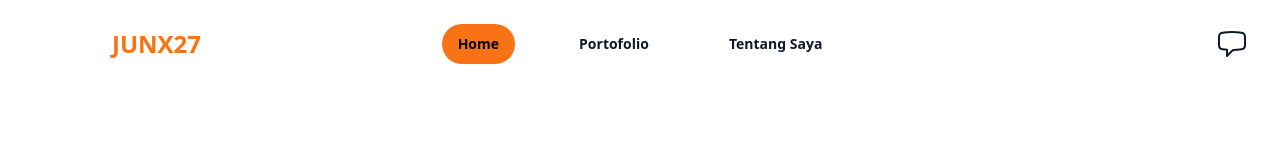
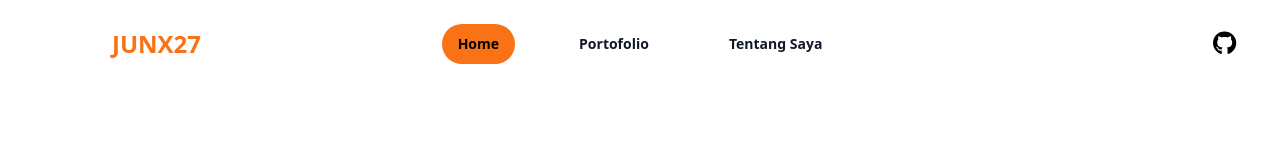
Before and after one commit to Junx27/portofolio, a React (Vite) app: page / in a window 1280 px wide. Shown: the top 160 px of the page. Built offline with nearby package versions, Linux system fonts and the light colour scheme; the HTML template or start-up script is replaced by a standard one.

Commit message:
icon github

```diff
--- a/src/components/NavbarComponent.jsx
+++ b/src/components/NavbarComponent.jsx
@@ -3,6 +3,8 @@ import { Dialog } from "@headlessui/react";
 import { Bars3Icon, XMarkIcon } from "@heroicons/react/24/outline";
 import { navigation } from "../data/data";
 import { NavLink } from "react-router-dom";
+import { FontAwesomeIcon } from "@fortawesome/react-fontawesome";
+import { faGithub } from "@fortawesome/free-brands-svg-icons";
 
 export default function Navbar() {
   const [mobileMenuOpen, setMobileMenuOpen] = useState(false);
@@ -68,25 +70,12 @@ export default function Navbar() {
             ))}
           </div>
           <div className="hidden lg:flex lg:flex-1 lg:justify-end">
-            <a
-              href="#"
-              className="text-sm font-semibold leading-6 text-gray-900 hover:text-orange-600"
-            >
-              <svg
-                xmlns="http://www.w3.org/2000/svg"
-                fill="none"
-                viewBox="0 0 24 24"
-                strokeWidth={1.5}
-                stroke="currentColor"
-                className="w-8 h-8"
-              >
-                <path
-                  strokeLinecap="round"
-                  strokeLinejoin="round"
-                  d="M2.25 12.76c0 1.6 1.123 2.994 2.707 3.227 1.087.16 2.185.283 3.293.369V21l4.076-4.076a1.526 1.526 0 011.037-.443 48.282 48.282 0 005.68-.494c1.584-.233 2.707-1.626 2.707-3.228V6.741c0-1.602-1.123-2.995-2.707-3.228A48.394 48.394 0 0012 3c-2.392 0-4.744.175-7.043.513C3.373 3.746 2.25 5.14 2.25 6.741v6.018z"
-                />
-              </svg>
-            </a>
+            <NavLink to="https://github.com/Junx27" target="blank">
+              <FontAwesomeIcon
+                icon={faGithub}
+                className="mx-3 hover:text-orange-500 text-2xl"
+              />
+            </NavLink>
           </div>
         </nav>
         <Dialog
```
